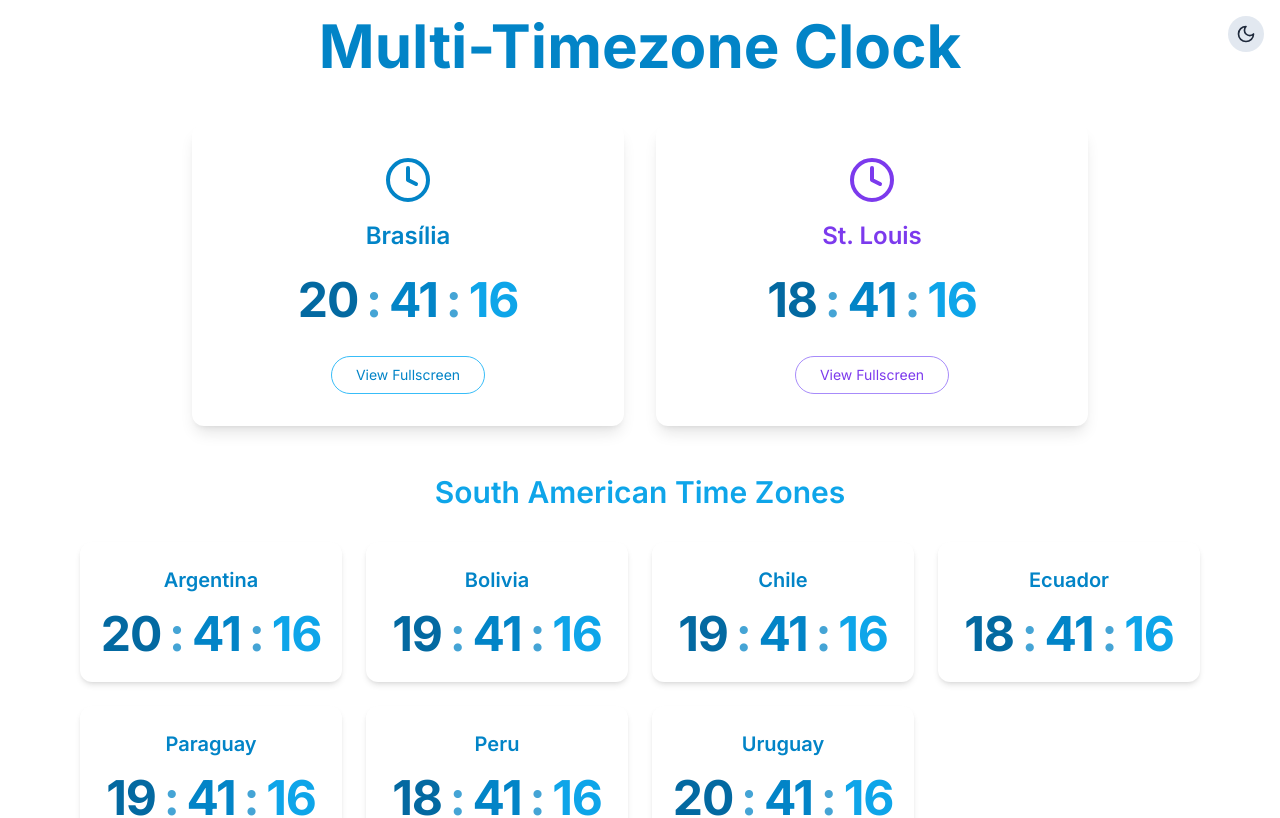
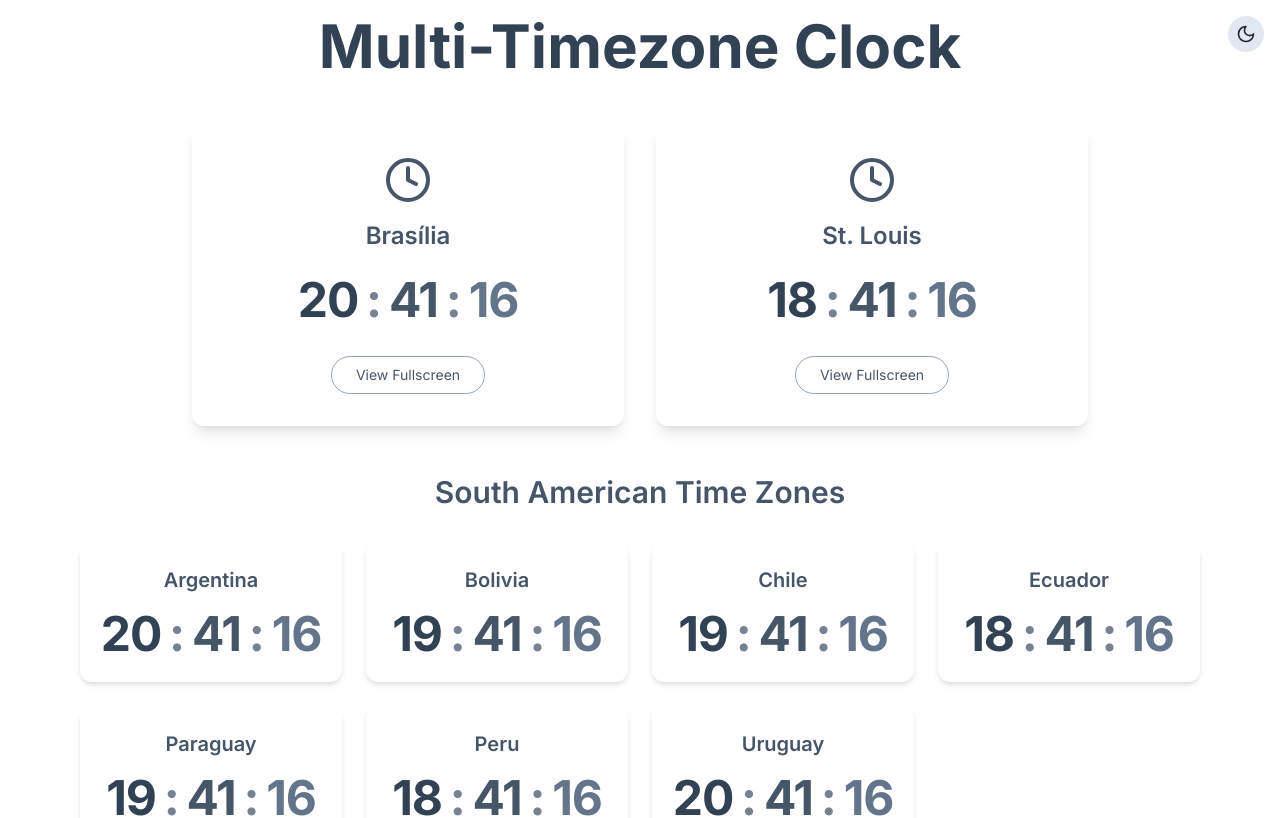
Before and after one commit to webdsa/time-gc, a React (Vite) app: page / in a window 1280 px wide. Shown: the top 818 px of the page. Built offline with nearby package versions, Linux system fonts and the light colour scheme.

Commit message:
Ajusta cores

```diff
--- a/src/components/Clock.tsx
+++ b/src/components/Clock.tsx
@@ -70,18 +70,18 @@ const Clock: React.FC<ClockProps> = ({
     : "text-4xl md:text-5xl font-bold tracking-tight";
 
   const cityNameClasses = fullscreen
-    ? "text-3xl md:text-4xl mb-6 text-primary-600 dark:text-primary-300 font-semibold"
-    : "text-xl mb-4 text-primary-600 dark:text-primary-400 font-semibold";
+    ? "text-3xl md:text-4xl mb-6 text-neutral-600 dark:text-neutral-300 font-semibold"
+    : "text-xl mb-4 text-neutral-600 dark:text-neutral-400 font-semibold";
 
   const dateClasses = fullscreen
-    ? "text-xl md:text-2xl mt-6 text-primary-500 dark:text-primary-400 font-medium"
-    : "text-base mt-4 text-primary-600 dark:text-primary-500 font-medium";
+    ? "text-xl md:text-2xl mt-6 text-neutral-500 dark:text-neutral-400 font-medium"
+    : "text-base mt-4 text-neutral-600 dark:text-neutral-500 font-medium";
 
   return (
     <div className={containerClasses}>
       <div className="flex flex-col items-center">
         {label && (
-          <h2 className="text-2xl md:text-3xl mb-8 text-primary-600 dark:text-primary-400 font-semibold">
+          <h2 className="text-2xl md:text-3xl mb-8 text-neutral-600 dark:text-neutral-400 font-semibold">
             {getLocalizedLabel(label, language)}
           </h2>
         )}
@@ -93,11 +93,11 @@ const Clock: React.FC<ClockProps> = ({
         )}
 
         <div className={timeClasses}>
-          <span className="text-primary-700 dark:text-primary-300">{hours}</span>
-          <span className="separator px-2 text-primary-600 dark:text-primary-500">:</span>
-          <span className="text-primary-600 dark:text-primary-200">{minutes}</span>
-          <span className="separator px-2 text-primary-600 dark:text-primary-500">:</span>
-          <span className="text-primary-500 dark:text-primary-100">{seconds}</span>
+          <span className="text-neutral-700 dark:text-neutral-300">{hours}</span>
+          <span className="separator px-2 text-neutral-600 dark:text-neutral-500">:</span>
+          <span className="text-neutral-600 dark:text-neutral-400">{minutes}</span>
+          <span className="separator px-2 text-neutral-600 dark:text-neutral-500">:</span>
+          <span className="text-neutral-500 dark:text-neutral-500">{seconds}</span>
         </div>
 
         {showDate && (
--- a/src/pages/Home.tsx
+++ b/src/pages/Home.tsx
@@ -40,34 +40,34 @@ const Home: React.FC = () => {
         />
       </div>
 
-      <h1 className="text-4xl md:text-6xl font-bold mb-12 text-center text-primary-600 dark:text-primary-300">
+      <h1 className="text-4xl md:text-6xl font-bold mb-12 text-center text-neutral-700 dark:text-neutral-300">
         {getLocalizedHomeText("Multi-Timezone Clock", language)}
       </h1>
 
       <div className="grid grid-cols-1 md:grid-cols-2 gap-8 max-w-4xl w-full mb-12">
         <div className="flex flex-col items-center p-8 rounded-xl bg-white shadow-lg dark:shadow-none dark:bg-opacity-10 ">
-          <ClockIcon className="w-12 h-12 mb-4 text-primary-600 dark:text-primary-400" />
-          <h2 className="text-2xl font-semibold mb-6 text-primary-600 dark:text-primary-300">
+          <ClockIcon className="w-12 h-12 mb-4 text-neutral-600 dark:text-neutral-400" />
+          <h2 className="text-2xl font-semibold mb-6 text-neutral-600 dark:text-neutral-300">
             Brasília
           </h2>
           <Clock timezone="America/Sao_Paulo" />
           <Link
             to="/brasilia"
-            className="mt-8 px-6 py-2 text-sm font-medium text-primary-600 hover:text-primary-700 dark:text-primary-300 dark:hover:text-primary-200 border border-primary-400 dark:border-primary-700 rounded-full hover:bg-primary-100 dark:hover:bg-primary-900/40 transition-all duration-300"
+            className="mt-8 px-6 py-2 text-sm font-medium text-neutral-600 hover:text-neutral-700 dark:text-neutral-300 dark:hover:text-neutral-200 border border-neutral-400 dark:border-neutral-700 rounded-full hover:bg-neutral-100 dark:hover:bg-neutral-800 transition-all duration-300"
           >
             {getLocalizedHomeText("View Fullscreen", language)}
           </Link>
         </div>
 
         <div className="flex flex-col items-center p-8 rounded-xl bg-white shadow-lg dark:shadow-none dark:bg-opacity-10">
-          <ClockIcon className="w-12 h-12 mb-4 text-secondary-600 dark:text-secondary-400" />
-          <h2 className="text-2xl font-semibold mb-6 text-secondary-600 dark:text-secondary-300">
+          <ClockIcon className="w-12 h-12 mb-4 text-neutral-600 dark:text-neutral-400" />
+          <h2 className="text-2xl font-semibold mb-6 text-neutral-600 dark:text-neutral-300">
             St. Louis
           </h2>
           <Clock timezone="America/Chicago" />
           <Link
             to="/stlouis"
-            className="mt-8 px-6 py-2 text-sm font-medium text-secondary-600 hover:text-secondary-700 dark:text-secondary-300 dark:hover:text-secondary-200 border border-secondary-400 dark:border-secondary-700 rounded-full hover:bg-secondary-100 dark:hover:bg-secondary-900/40 transition-all duration-300"
+            className="mt-8 px-6 py-2 text-sm font-medium text-neutral-600 hover:text-neutral-700 dark:text-neutral-300 dark:hover:text-neutral-200 border border-neutral-400 dark:border-neutral-700 rounded-full hover:bg-neutral-100 dark:hover:bg-neutral-800 transition-all duration-300"
           >
             {getLocalizedHomeText("View Fullscreen", language)}
           </Link>
@@ -75,13 +75,13 @@ const Home: React.FC = () => {
       </div>
 
       <div className="w-full max-w-6xl px-4">
-        <h2 className="text-2xl md:text-3xl font-semibold mb-8 text-center text-primary-500 dark:text-primary-200">
+        <h2 className="text-2xl md:text-3xl font-semibold mb-8 text-center text-neutral-600 dark:text-neutral-300">
           {getLocalizedHomeText("South American Time Zones", language)}
         </h2>
         <div className="grid grid-cols-1 sm:grid-cols-2 lg:grid-cols-3 xl:grid-cols-4 gap-6">
           {southAmericanClocks.map(({ country, timezone }) => (
             <div key={country} className="flex flex-col items-center p-6 rounded-xl bg-white shadow-md dark:shadow-none dark:bg-opacity-10">
-              <h3 className="text-xl font-semibold mb-4 text-primary-600 dark:text-primary-300">
+              <h3 className="text-xl font-semibold mb-4 text-neutral-600 dark:text-neutral-300">
                 {getLocalizedCountry(country, language)}
               </h3>
               <Clock timezone={timezone} />
```
